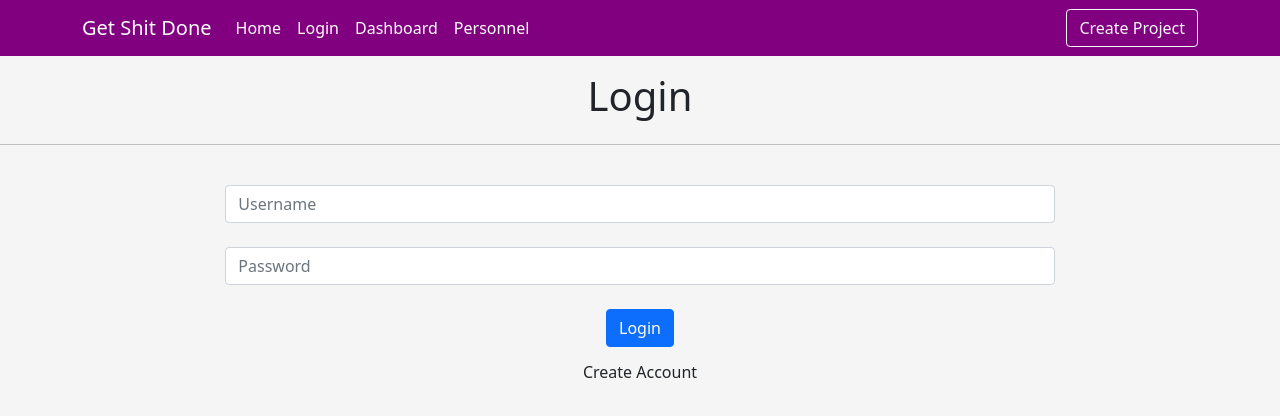
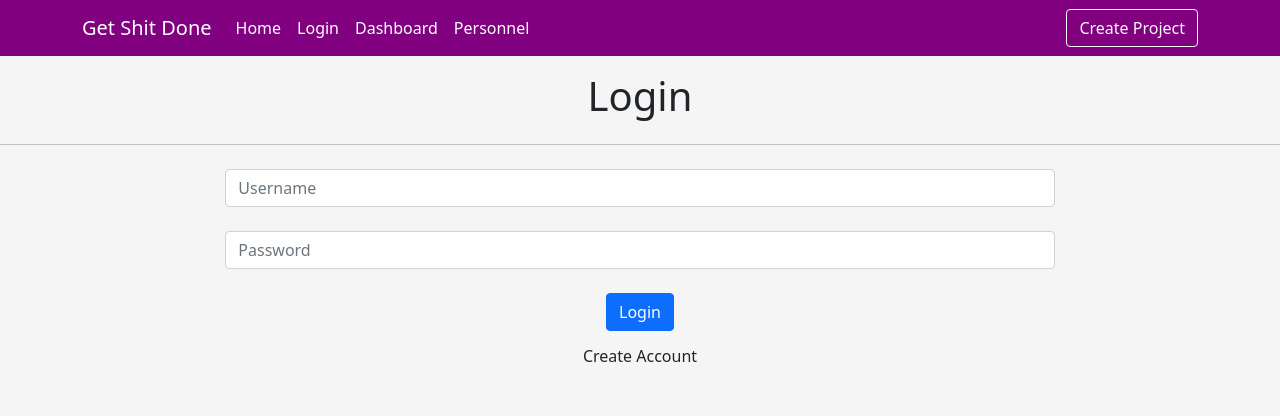
Before and after one commit to alsalmiw/get-done-react, a React (Create React App) app: page /login in a window 1280 px wide. Shown: the top 416 px of the page. Built offline with nearby package versions, Linux system fonts and the light colour scheme.

Commit message:
Fixed Create Account and Login Page similar looks!

```diff
--- a/src/Pages/CreateAccount.js
+++ b/src/Pages/CreateAccount.js
@@ -28,15 +28,15 @@ export default function CreateAccount() {
         <hr />
       </Row>
       <Row className="d-flex justify-content-center">
-        <Col md={10} className="">
+        <Col md={8} className="mt-2">
           <Form>
-            <Form.Group className="mb-3" controlId="formUsername">
+            <Form.Group className="mb-4" controlId="formUsername">
               <Form.Control type="text" placeholder="Username" onChange={({target})=>setUsername(target.value)} />
             </Form.Group>
-            <Form.Group className="mb-3" controlId="formBasicPassword">
+            <Form.Group className="mb-4" controlId="formBasicPassword">
               <Form.Control type="password" placeholder="Password" onChange={({target:{value}})=>setPassword(value)}/>
             </Form.Group>
-            <div className="d-flex justify-content-center">
+            <div className="mt-2 d-flex justify-content-center">
               <Button variant="primary" type="submit" onClick={handleSubmit}>
                 Create
               </Button>
--- a/src/Pages/LoginPage.js
+++ b/src/Pages/LoginPage.js
@@ -35,17 +35,17 @@ export default function LoginPage() {
                 </Col>
                 <hr />
             </Row>
-            <Row className="mt-4 d-flex justify-content-center">
-                <Col md={8} className="">
+            <Row className="d-flex justify-content-center">
+                <Col md={8} className="mt-2">
                     <Form>
                         <Form.Group className="mb-4" controlId="formUsername">
                             <Form.Control type="text" placeholder="Username" onChange={({target})=>setUsername(target.value)}/>
                         </Form.Group>
-                        <Form.Group className="" controlId="formBasicPassword">
+                        <Form.Group className="mb-3" controlId="formBasicPassword">
                             <Form.Control type="password" placeholder="Password" onChange={({target:{value}})=>setPassword(value)} />
                         </Form.Group>
                         <div className="d-flex justify-content-center">
-                            <Button className="mt-4" variant="primary" onClick={handleSubmit}>
+                            <Button className="mt-2" variant="primary" onClick={handleSubmit}>
                                 Login
                             </Button>
                         </div>
```
